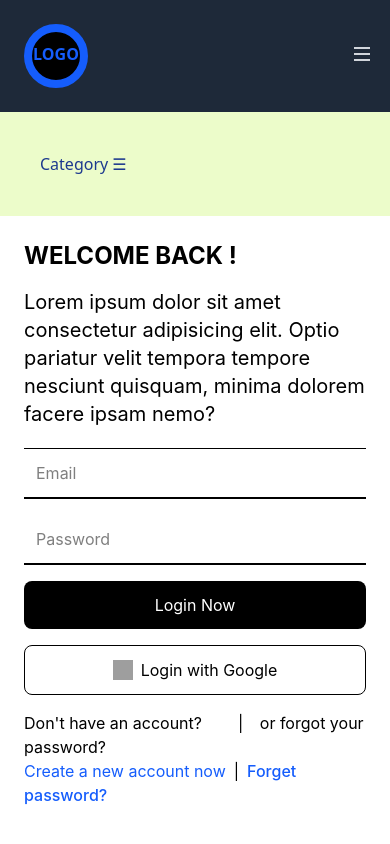
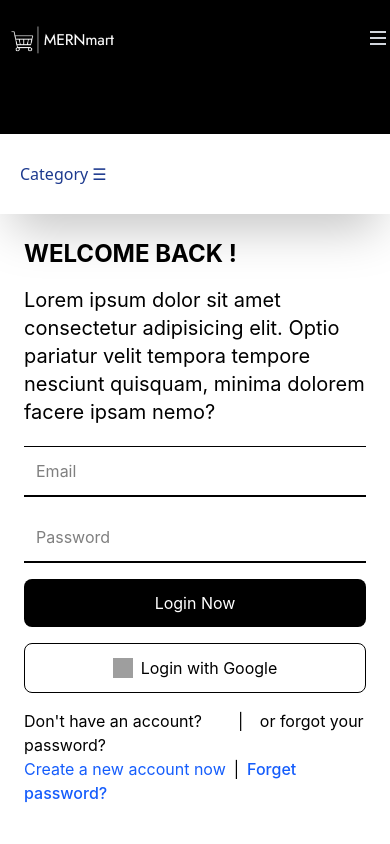
Before and after one commit to coderNegi1/MERN-project, a React (Vite) app in the folder frontend/: page /login in a window 390 px wide. Shown: the top 844 px of the page. Built offline with nearby package versions, Linux system fonts and the light colour scheme; grey boxes are pictures that could not be loaded.

Commit message:
new changes

```diff
--- a/frontend/package.json
+++ b/frontend/package.json
@@ -14,7 +14,7 @@
     "@emotion/styled": "^11.14.0",
     "@headlessui/react": "^2.2.0",
     "@heroicons/react": "^2.2.0",
-    "@mui/icons-material": "^7.0.0",
+    "@mui/icons-material": "^7.0.1",
     "@mui/material": "^7.0.0",
     "@tailwindcss/vite": "^4.0.17",
     "autoprefixer": "^10.4.21",
--- a/frontend/src/components/common/Categoriesnav.jsx
+++ b/frontend/src/components/common/Categoriesnav.jsx
@@ -1,5 +1,7 @@
 import React, { useState } from 'react';
 import { Link } from 'react-router-dom';
+import ArrowDropDownIcon from '@mui/icons-material/ArrowDropDown';
+
 
 
 const Categories = () => {
@@ -41,32 +43,37 @@ const Categories = () => {
         {
             name: 'Other',
             products: ['Salt', 'Pepper', 'Garlic', 'Honey', 'Vinegar', 'Olive Oil']
+        },
+        {
+            name: 'Other',
+            products: ['Salt', 'Pepper', 'Garlic', 'Honey', 'Vinegar', 'Olive Oil']
         }
     ];
 
     return (
-        <div className="bg-lime-100 p-5">
+        <div className=" py-2 shadow-2xl ">
+
             {/* Desktop Menu */}
             <div className="hidden md:flex justify-evenly space-x-4">
                 {categories.map((category, index) => (
                     <div key={category.name} className="relative group">
                         <Link
                             to="/"
-                            className="text-blue-900 hover:text-black"
+                            className="text-blue-900  text-[18px] font-[500] hover:text-black relative group"
                         >
-                            {category.name}
+                            {category.name} <span className='transition-opacity duration-1 group-hover:opacity-0'> <ArrowDropDownIcon/></span>
                         </Link>
                         {/* Dropdown Menu */}
                         <div
-                            className="absolute hidden group-hover:block bg-white shadow-lg rounded-md p-4 mt-2 w-xs"
-                            style={{ left: 0 }}
+                            className="absolute hidden group-hover:block bg-white shadow-lg p-0 rounded-b-lg  mt-2 w-36"
+                            style={{ left: -20 , top:18}}
                         >
-                            <div className="space-y-7 text-lg">
+                            <div className=" text-[16px]  relative group ">
                                 {category.products.map((product, productIndex) => (
                                     <Link
                                         key={productIndex}
                                         to={`/${category.name.toLowerCase().replace(' ', '-')}/${product.toLowerCase().replace(' ', '-')}`}
-                                        className="block"
+                                        className="block group hover:bg-blue-50 py-2 hover:font-[500] ps-5  "
                                     >
                                         {product}
                                     </Link>
@@ -98,7 +105,7 @@ const Categories = () => {
                             &times;
                         </button>
                         {categories.map((category, index) => (
-                            <div key={category.name} className="border-t">
+                            <div key={category.name} className="">
                                 <button
                                     className="w-full text-left px-4 py-2 bg-white hover:bg-gray-300 focus:outline-none flex items-center justify-between"
                                     onClick={() => handleAccordionToggle(index)}
--- a/frontend/src/components/common/Navbar.jsx
+++ b/frontend/src/components/common/Navbar.jsx
@@ -9,15 +9,15 @@ function Navbar() {
 
   return (
     <>
-      <nav className="bg-gray-800 p-4">
+      <nav className="bg-black ">
         <div className=" mx-auto flex justify-between space-x-4  items-center">
-          <div>
-            <Logo/>
+          <div className=''>
+            <Logo />
           </div>
-          <div className="text-white hidden md:block animate-bounce border p-2 px-4 rounded-3xl">  Delivery on your Next Day from 09:00 AM to 07:00 PM</div>
+          <marquee className="text-green-600 hidden  lg:block  p-2 w-96 font-bold text-2xl ">  Delivery on your Next Day from 09:00 AM to 07:00 PM</marquee>
 
           {/* Desktop Menu */}
-          <div className="hidden md:flex md:space-x-14">
+          <div className="hidden md:flex md:space-x-14 uppercase text-[16px] ">
             {/* Main Menu Items */}
             <div className="relative group">
               <Link to="/" className="text-gray-300 hover:text-white">Home</Link>
@@ -40,6 +40,7 @@ function Navbar() {
             </div>
           </div>
 
+
           {/* Mobile Hamburger Menu */}
           <div className="md:hidden">
             <button
@@ -52,6 +53,10 @@ function Navbar() {
             </button>
           </div>
         </div>
+        <div className=''>
+          <marquee className="text-green-600  md:block lg:hidden w-full font-bold text-2xl pb-4">  Delivery on your Next Day from 09:00 AM to 07:00 PM</marquee>
+
+        </div>
 
         {/* Mobile Dropdown Menu */}
         {isMenuOpen && (
@@ -62,12 +67,12 @@ function Navbar() {
             <Link to="/contact" className="block text-gray-300 hover:text-white py-2 px-4">Contact</Link>
             <Link to="/login" className="block text-gray-300 hover:text-white py-2 px-4">Login</Link>
 
-          <div className="text-white py-2 px-4">  Delivery on your Next Day from 09:00 AM to 07:00 PM</div>
+            {/* <div className="text-white py-3 px-4">  Delivery on your Next Day from 09:00 AM to 07:00 PM</div> */}
 
           </div>
         )}
       </nav>
-      <Categoriesnav/>
+      <Categoriesnav />
     </>
   );
 }
--- a/frontend/src/components/common/logo.jsx
+++ b/frontend/src/components/common/logo.jsx
@@ -1,22 +1,11 @@
 import React from 'react';
+import logo from '../../images/logo.png';
 
 const Logo = () => {
   return (
     <div className="flex items-center justify-center">
-      {/* You can replace the SVG with your custom logo */}
-      <svg
-        xmlns="http://www.w3.org/2000/svg"
-        viewBox="0 0 200 200"
-        className="w-20 h-20 text-blue-600" // Tailwind classes for styling
-      >
-        <circle cx="100" cy="100" r="70" fill="" stroke="currentColor" strokeWidth="20" />
-        <text
-          x="50%" y="50%" alignmentBaseline="middle" textAnchor="middle"
-          fontSize="40" fontWeight="bold" fill="currentColor"
-        >
-          LOGO
-        </text>
-      </svg>
+      {/* Display the logo image */}
+      <img src={logo} alt="Logo" className=" h-20" />
     </div>
   );
 };
--- a/frontend/src/routes/publicRoutes.jsx
+++ b/frontend/src/routes/publicRoutes.jsx
@@ -3,6 +3,7 @@ import React from 'react';
 import { Routes, Route } from 'react-router-dom'; // Removed BrowserRouter
 import Login from '../pages/login.jsx';
 import Navbar from '../components/common/Navbar.jsx';
+import Footer from '../components/common/footer.jsx';
 
 function AppRoutes() {
   return (
@@ -11,6 +12,7 @@ function AppRoutes() {
       <Routes>
         <Route path="/login" element={<Login />} />
       </Routes>
+      <Footer/>
     </>
   );
 }
```
Also changed, not shown: frontend/src/images/logo.png (added), 1 other file (tests, documents, lock files or other folders).
